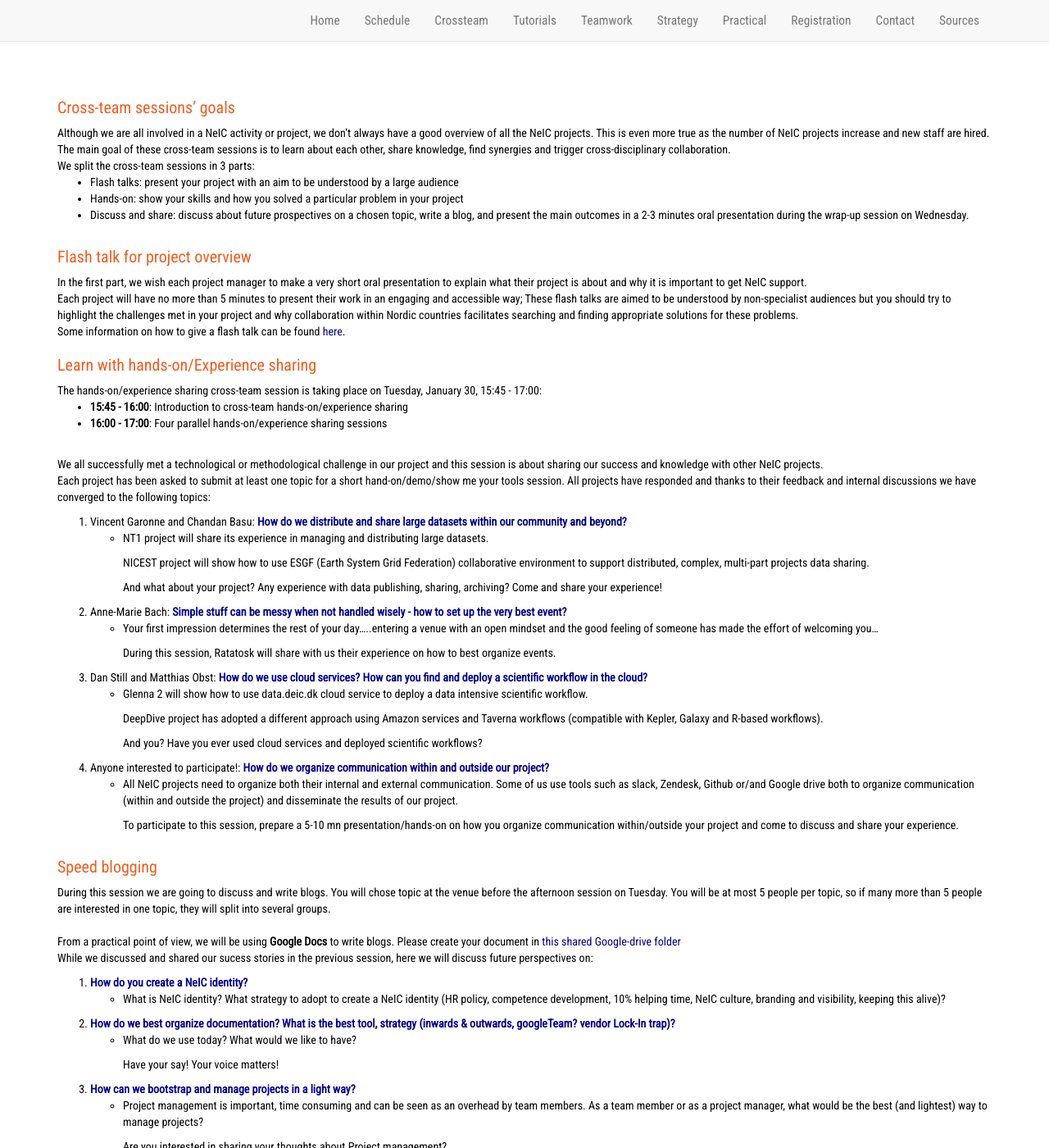
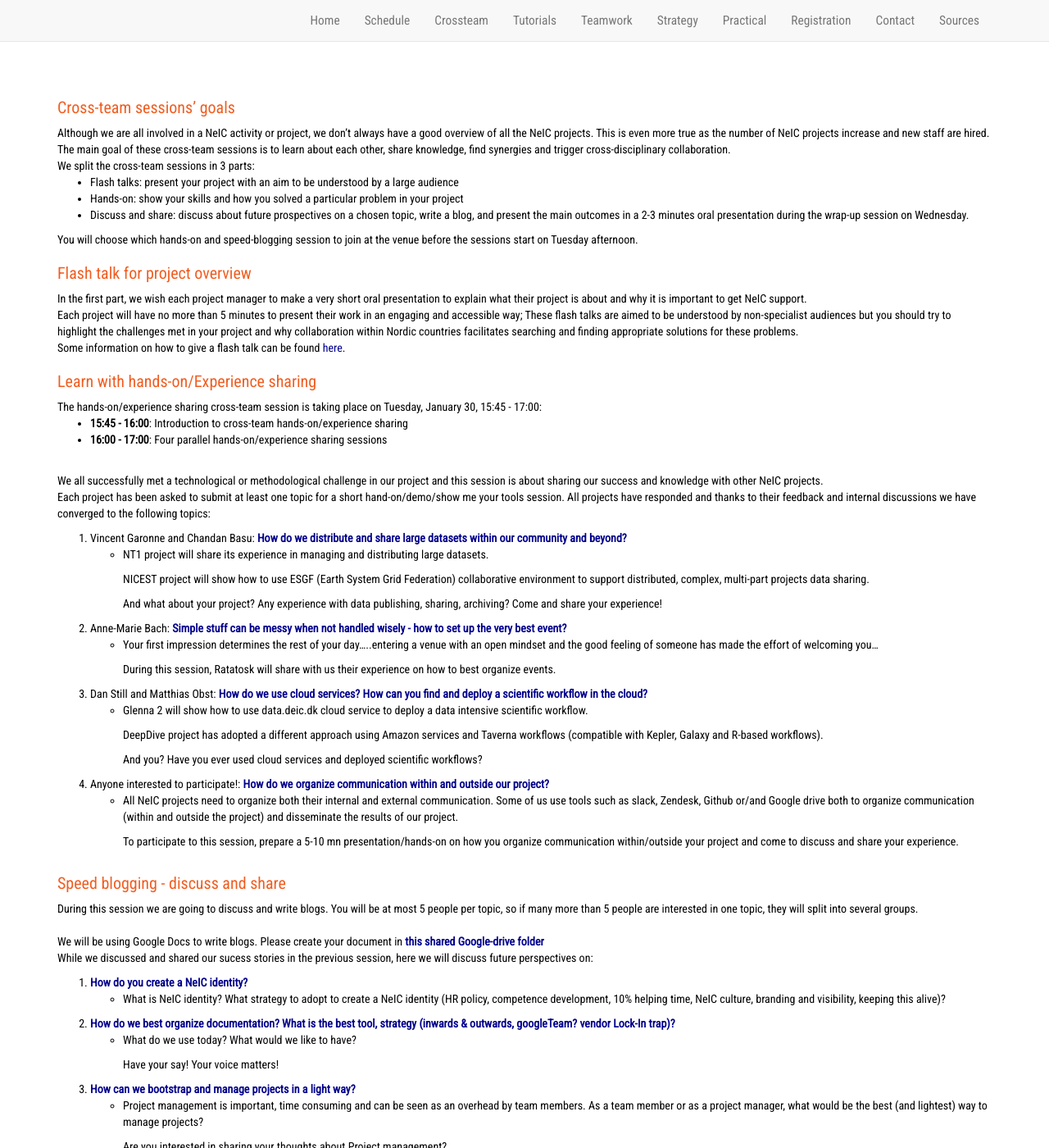
Before and after one commit to neicnordic/ahm18.neic.nordforsk.org, a Jekyll site: the page built from crossteam.md, in a window 1280 px wide and 1400 px high. Shown: the whole window at 82% size. Built offline with Jekyll 4.4.1, drawn with Linux system fonts in a browser that asks for light colours; nearby versions of some CDN libraries.

Commit message:
Some cleanup and clarification on instructions.

```diff
--- a/_includes/crossteams.html
+++ b/_includes/crossteams.html
@@ -13,6 +13,7 @@
       <li>Hands-on: show your skills and how you solved a particular problem in your project</li>
       <li>Discuss and share: discuss about future prospectives on a chosen topic, write a blog, and present the main outcomes in a 2-3 minutes oral presentation during the wrap-up session on Wednesday.</li>
     </ul>
+You will choose which hands-on and speed-blogging session to join at the venue before the sessions start on Tuesday afternoon.
     </div>
 </div>
 <div class="row">
@@ -63,12 +64,12 @@
 
 <div class="row">
     <div class="col-lg-12">
-	<h3>Speed blogging</h3>
+	<h3>Speed blogging - discuss and share</h3>
 
-     During this session we are going to discuss and write blogs. You will chose topic at the venue before the afternoon session on Tuesday. You will be at most 5 people per topic, so if many more than 5 people are interested in one topic, they will split into several groups. <br>
+     During this session we are going to discuss and write blogs. You will be at most 5 people per topic, so if many more than 5 people are interested in one topic, they will split into several groups. <br>
       <br>
 
-      From a practical point of view, we will be using <b>Google Docs</b> to write blogs. Please create your document in <a href="https://drive.google.com/drive/folders/1vQuIX2aa27h-GrPHY7MGIW1pQBDV7Kef">this shared Google-drive folder</a>
+      We will be using Google Docs to write blogs. Please create your document in <b><a href="https://drive.google.com/drive/folders/1vQuIX2aa27h-GrPHY7MGIW1pQBDV7Kef">this shared Google-drive folder</a></b>
       <br>
      While we discussed and shared our sucess stories in the previous session, here we will discuss future perspectives on:
 	 <p>
```
